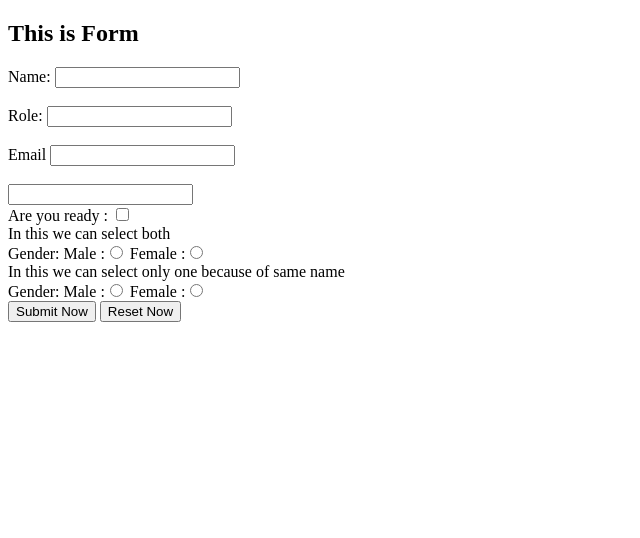
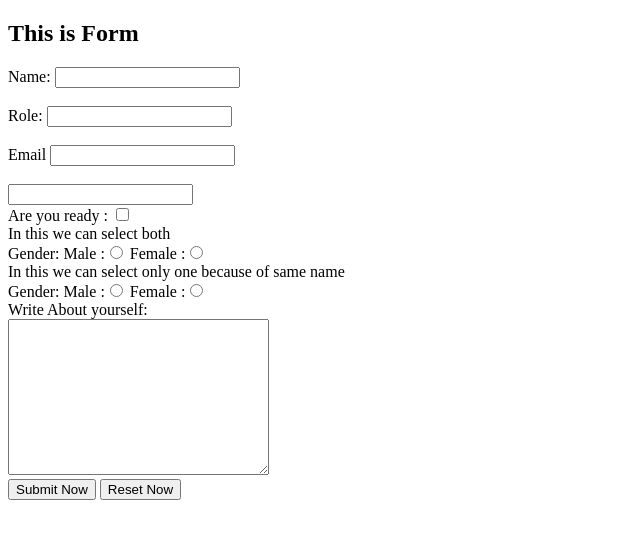
Before and after one commit to abhinav3254/web-dev, a plain HTML site: page html/chapter-3(Forms)/forms.html in a window 1280 px wide. Shown: the whole page, without its empty margins (0-640 px from the left). Drawn offline with Linux system fonts and the light colour scheme.

Commit message:
text area

```diff
--- a/html/chapter-3(Forms)/forms.html
+++ b/html/chapter-3(Forms)/forms.html
@@ -38,6 +38,10 @@
             Gender: Male :<input type="radio" name="myGender"> Female :<input type="radio" name="myGender">
         </div>
         <div>
+            Write About yourself: <br>
+            <textarea name="myTextArea" cols="30" rows="10"></textarea>
+        </div>
+        <div>
             <input type="submit" value="Submit Now">
             <input type="reset" value="Reset Now">
         </div>
```
